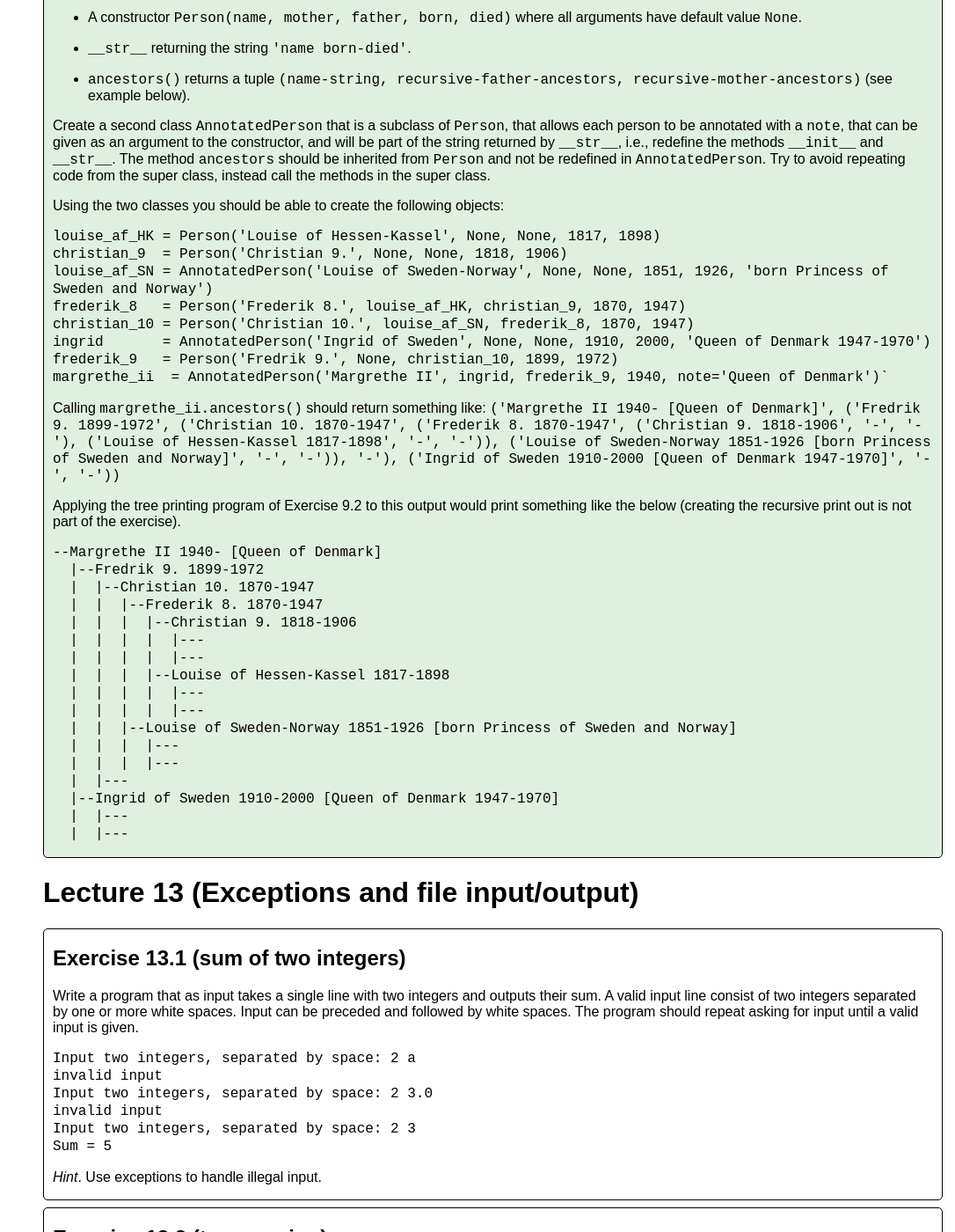
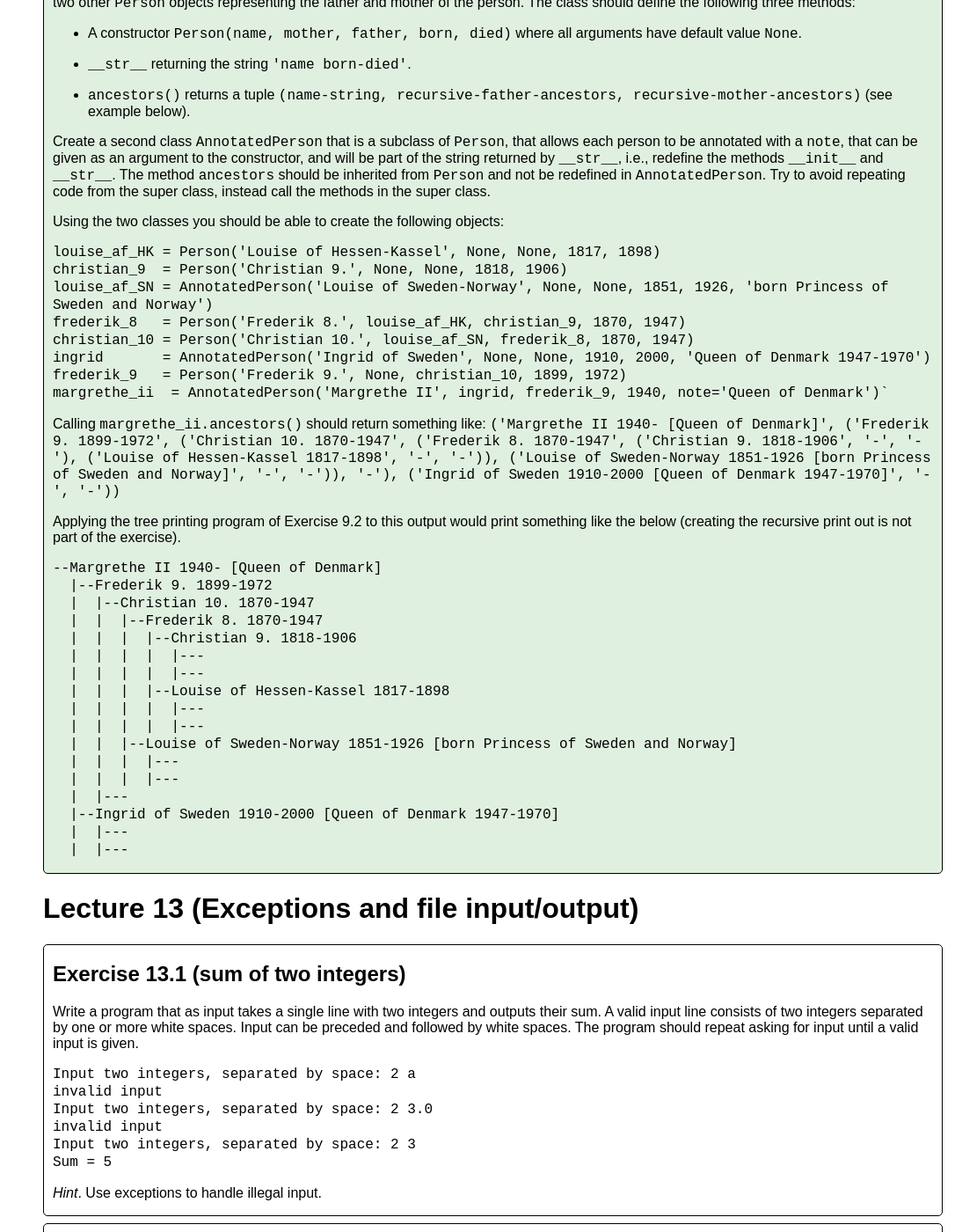
Before and after one commit to gsbrodal/gsbrodal.github.io, a Jekyll site: the page built from ipsa/exercises.html, in a window 1280 px wide and 1400 px high, scrolled down 28291 px. Shown: the whole window at 88% size, without its empty margins (194-1280 px from the left). Built offline with Jekyll 4.4.1, drawn with Linux system fonts in a browser that asks for light colours; some of the changed text lies outside the part shown.

Commit message:
exercises.html

```diff
--- a/ipsa/exercises.html
+++ b/ipsa/exercises.html
@@ -1277,14 +1277,14 @@
 frederik_8   = Person(&#39;Frederik 8.&#39;, louise_af_HK, christian_9, 1870, 1947)
 christian_10 = Person(&#39;Christian 10.&#39;, louise_af_SN, frederik_8, 1870, 1947)
 ingrid       = AnnotatedPerson(&#39;Ingrid of Sweden&#39;, None, None, 1910, 2000, &#39;Queen of Denmark 1947-1970&#39;)
-frederik_9   = Person(&#39;Fredrik 9.&#39;, None, christian_10, 1899, 1972)
+frederik_9   = Person(&#39;Frederik 9.&#39;, None, christian_10, 1899, 1972)
 margrethe_ii  = AnnotatedPerson(&#39;Margrethe II&#39;, ingrid, frederik_9, 1940, note=&#39;Queen of Denmark&#39;)`
 </code></pre></div>
 
-<p>Calling <code>margrethe_ii.ancestors()</code> should return something like: <code>('Margrethe II 1940- [Queen of Denmark]', ('Fredrik 9. 1899-1972', ('Christian 10. 1870-1947', ('Frederik 8. 1870-1947', ('Christian 9. 1818-1906', '-', '-'), ('Louise of Hessen-Kassel 1817-1898', '-', '-')), ('Louise of Sweden-Norway 1851-1926 [born Princess of Sweden and Norway]', '-', '-')), '-'), ('Ingrid of Sweden 1910-2000 [Queen of Denmark 1947-1970]', '-', '-'))</code></p>
+<p>Calling <code>margrethe_ii.ancestors()</code> should return something like: <code>('Margrethe II 1940- [Queen of Denmark]', ('Frederik 9. 1899-1972', ('Christian 10. 1870-1947', ('Frederik 8. 1870-1947', ('Christian 9. 1818-1906', '-', '-'), ('Louise of Hessen-Kassel 1817-1898', '-', '-')), ('Louise of Sweden-Norway 1851-1926 [born Princess of Sweden and Norway]', '-', '-')), '-'), ('Ingrid of Sweden 1910-2000 [Queen of Denmark 1947-1970]', '-', '-'))</code></p>
 <p>Applying the tree printing program of Exercise 9.2 to this output would print something like the below (creating the recursive print out is not part of the exercise).</p>
 <div class="codehilite"><pre><span></span><code>--Margrethe II 1940- [Queen of Denmark]
-  |--Fredrik 9. 1899-1972
+  |--Frederik 9. 1899-1972
   |  |--Christian 10. 1870-1947
   |  |  |--Frederik 8. 1870-1947
   |  |  |  |--Christian 9. 1818-1906
@@ -1306,7 +1306,7 @@
 <h1>Lecture 13 (Exceptions and file input/output)</h1>
 <div class="exercise">
 <h2>Exercise 13.1 (sum of two integers)</h2>
-<p>Write a program that as input takes a single line with two integers and outputs their sum. A valid input line consist of two integers separated by one or more white spaces. Input can be preceded and followed by white spaces. The program should repeat asking for input until a valid input is given.</p>
+<p>Write a program that as input takes a single line with two integers and outputs their sum. A valid input line consists of two integers separated by one or more white spaces. Input can be preceded and followed by white spaces. The program should repeat asking for input until a valid input is given.</p>
 <div class="codehilite"><pre><span></span><code>Input two integers, separated by space: 2 a
 invalid input
 Input two integers, separated by space: 2 3.0
@@ -1480,7 +1480,12 @@
 <p><em>Hint</em>. One possible solution is to compute the <em>upper hull</em> and <em>lower hull</em> separately (in the figure the red and blue paths, respectively). The upper hull can, e.g., be computed by first sorting the points lexicographically, and then repeatedly removing a point <code>q</code> if <code>p,q,r</code> constitutes a left turn, where <code>p</code> is the left neighbor of <code>q</code> and <code>r</code> the right neighbor of <code>q</code>.</p>
 </li>
 <li>
-<p>Use <code>assert</code> statements and the module <a target="_blank" href="https://docs.python.org/3/library/doctest.html"><code>doctest</code></a> to test your convex hull implementation on a set of represenative inputs.</p>
+<p>Use <code>assert</code> statements within the functions and the module <a target="_blank" href="https://docs.python.org/3/library/doctest.html"><code>doctest</code></a> to test your convex hull implementation on a set of representative inputs with known outputs.
+    At the bottom of the file add the following two lines, and make sure that all your tests are passing.</p>
+<div class="codehilite"><pre><span></span><code><span class="kn">import</span><span class="w"> </span><span class="nn">doctest</span>
+<span class="n">doctest</span><span class="o">.</span><span class="n">testmod</span><span class="p">(</span><span class="n">verbose</span><span class="o">=</span><span class="kc">True</span><span class="p">)</span>
+</code></pre></div>
+
 </li>
 </ol>
 <p><em>Note</em>. The computation of the convex hull of a set of points in the plane (and higher dimensions) is a classical topic in the field of <em>Computational Goemetry</em>, and many different algorithms exist for solving this problem. In this exercise the speed of your program is not that important, since the input is assumed to be of a limited size. See, e.g., <a target="_blank" href="https://en.wikibooks.org/wiki/Algorithm_Implementation/Geometry/Convex_hull/Monotone_chain">WikiBooks</a> for the animation of one possible algorithm, or this <a target="_blank" href="https://youtu.be/SMWzOs73O4g">YouTube animation</a>.  The module <code>scipy.spatial</code> contains a class <a target="_blank" href="https://docs.scipy.org/doc/scipy/reference/generated/scipy.spatial.ConvexHull.html">ConvexHull</a> that can compute the convex hull of a point set, but you are of course expected to implement your own algorithm in this exercise. You can use the Scipy convex hull implementation together with your implementation of <code>random_points</code> and <code>plot_hull</code> using the code below (requires you have installed the Scipy library using pip).</p>
```
Also changed, not shown: other parts of ipsa/exercises.html (+2 -2 lines).
